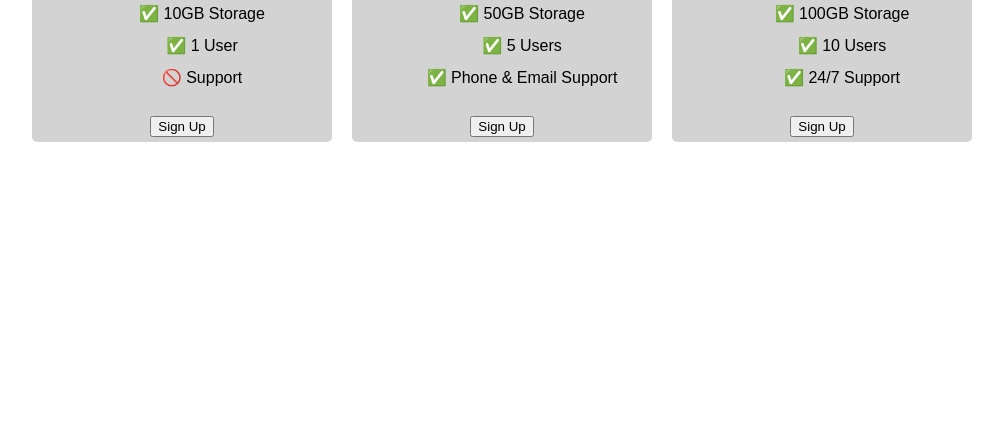
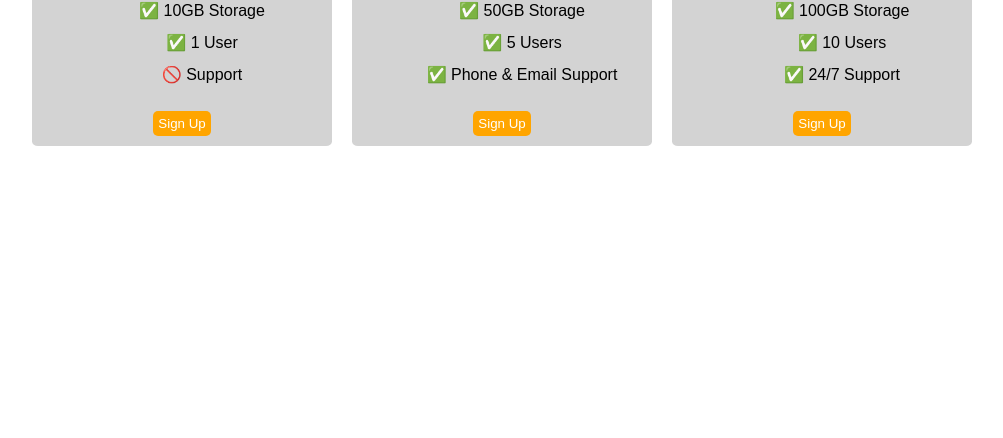
Before and after one commit to nat-chinnasut/webDevelopmentLearning, a plain HTML site: page 9.4+Flexbox+Pricing+Table+Project/index.html in a window 1280 px wide. Shown: the part 378-816 px from the top of the page, without its empty margins (138-1141 px from the left). Drawn offline with Linux system fonts and the light colour scheme; a web font is replaced by a local one.

Commit message:
9.4 finished

```diff
--- a/9.4+Flexbox+Pricing+Table+Project/index.html
+++ b/9.4+Flexbox+Pricing+Table+Project/index.html
@@ -41,7 +41,12 @@
       }
 
       .plan-button{
-
+        border: none;
+        border-radius: 5px;
+        color: white;
+        background-color: orange;
+        padding: 5px;
+        margin-bottom: 10px;
       }
 
       /* Hint: What can you do with a media query and flexbox? */
@@ -56,6 +61,7 @@
       @media (max-width:960px){
         .pricing-container{
           flex-wrap: wrap;
+          height: 100%;
         }
       }
     </style>
```
